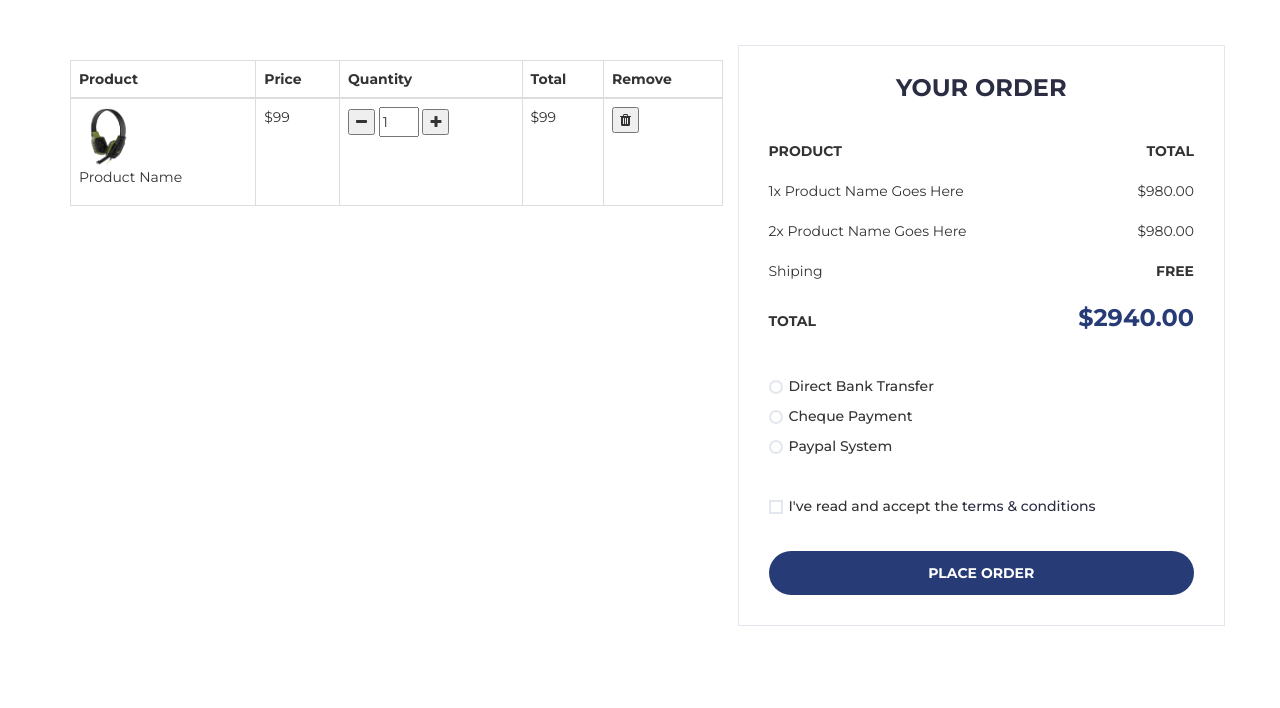
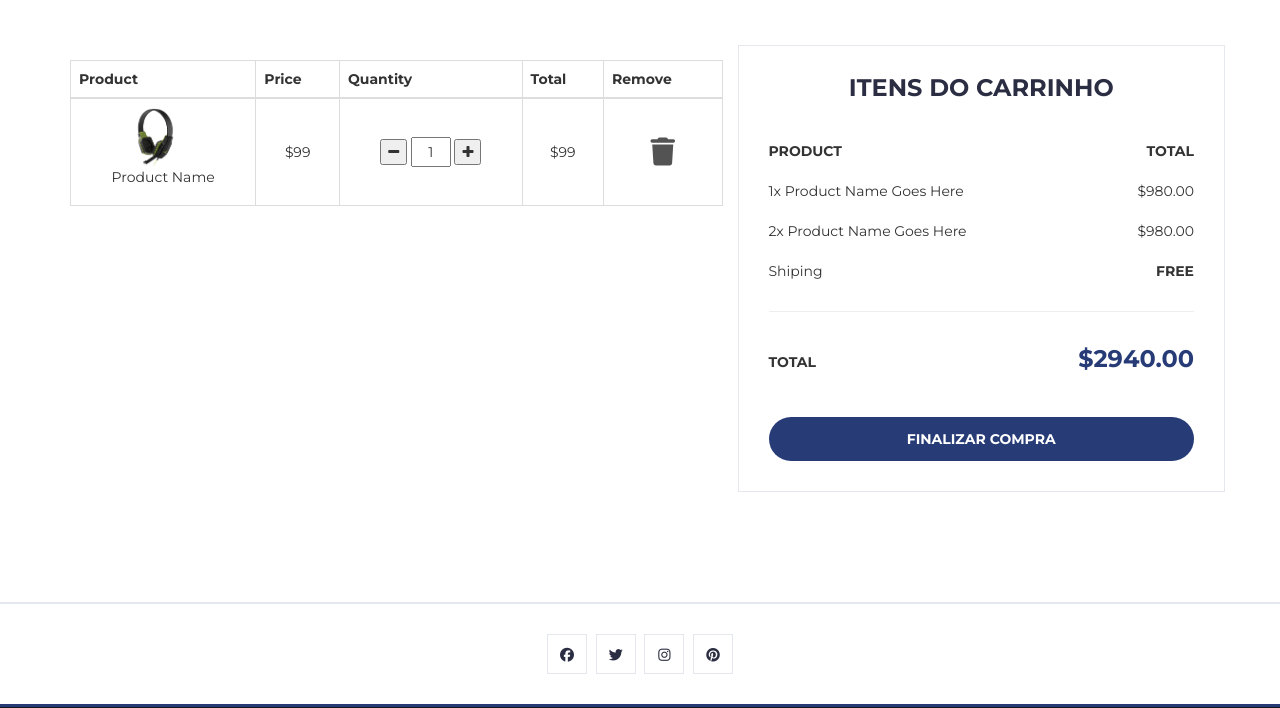
Before and after one commit to Rafaelcerq28/Horizon, a Django app: page /cart in a window 1280 px wide. Shown: the part 207-915 px from the top of the page. Run offline with Django 3.2, Linux system fonts and the light colour scheme; some libraries are stand-ins or nearby versions.

Commit message:
pagina de prodduto e carrinho

```diff
--- a/horizon/ecommerce/static/css/style.css
+++ b/horizon/ecommerce/static/css/style.css
@@ -2206,3 +2206,13 @@ textarea.input {
   width: 40px;
   height: 30px;
 }
+
+.carttr {
+  padding-right: 0px;
+  vertical-align: middle;
+  text-align: center;
+}
+
+.carttd {
+  vertical-align: middle;
+}
--- a/horizon/ecommerce/templates/ecommerce/cart.html
+++ b/horizon/ecommerce/templates/ecommerce/cart.html
@@ -25,23 +25,23 @@
                                         </tr>
                                     </thead>
                                     <tbody class="align-middle">
-                                        <tr>
-                                            <td>
+                                        <tr class="carttr">
+                                            <td style="vertical-align: middle;">
                                                 <div class="img">
                                                     <a href="#"><img class="imgcart" src="{% static 'img/razer.jpg' %}" alt="Image"></a>
                                                     <p>Product Name</p>
                                                 </div>
                                             </td>
-                                            <td>$99</td>
-                                            <td>
+                                            <td style="vertical-align: middle;">$99</td>
+                                            <td style="vertical-align: middle;">
                                                 <div class="qty">
                                                     <button class="btn-minus"><i class="fa fa-minus"></i></button>
-                                                    <input class= "inputcart" type="text" value="1">
+                                                    <input class= "inputcart" type="text" value="1" style="text-align: center;">
                                                     <button class="btn-plus"><i class="fa fa-plus"></i></button>
                                                 </div>
                                             </td>
-                                            <td>$99</td>
-                                            <td><button><i class="fa fa-trash"></i></button></td>
+                                            <td style="vertical-align: middle;">$99</td>
+                                            <td style="vertical-align: middle;"><span><i style="color: rgb(84, 83, 83);" class="fas fa-trash fa-2x"></i></span></td>
                                         </tr>
                                     </tbody>
                                 </table>
@@ -53,7 +53,7 @@
 					<!-- Order Details -->
 					<div class="col-md-5 order-details">
 						<div class="section-title text-center">
-							<h3 class="title">Your Order</h3>
+							<h3 class="title">Itens do Carrinho</h3>
 						</div>
 						<div class="order-summary">
 							<div class="order-col">
@@ -74,51 +74,13 @@
 								<div>Shiping</div>
 								<div><strong>FREE</strong></div>
 							</div>
+                            <hr>
 							<div class="order-col">
 								<div><strong>TOTAL</strong></div>
 								<div><strong class="order-total">$2940.00</strong></div>
 							</div>
 						</div>
-						<div class="payment-method">
-							<div class="input-radio">
-								<input type="radio" name="payment" id="payment-1">
-								<label for="payment-1">
-									<span></span>
-									Direct Bank Transfer
-								</label>
-								<div class="caption">
-									<p>Lorem ipsum dolor sit amet, consectetur adipisicing elit, sed do eiusmod tempor incididunt ut labore et dolore magna aliqua.</p>
-								</div>
-							</div>
-							<div class="input-radio">
-								<input type="radio" name="payment" id="payment-2">
-								<label for="payment-2">
-									<span></span>
-									Cheque Payment
-								</label>
-								<div class="caption">
-									<p>Lorem ipsum dolor sit amet, consectetur adipisicing elit, sed do eiusmod tempor incididunt ut labore et dolore magna aliqua.</p>
-								</div>
-							</div>
-							<div class="input-radio">
-								<input type="radio" name="payment" id="payment-3">
-								<label for="payment-3">
-									<span></span>
-									Paypal System
-								</label>
-								<div class="caption">
-									<p>Lorem ipsum dolor sit amet, consectetur adipisicing elit, sed do eiusmod tempor incididunt ut labore et dolore magna aliqua.</p>
-								</div>
-							</div>
-						</div>
-						<div class="input-checkbox">
-							<input type="checkbox" id="terms">
-							<label for="terms">
-								<span></span>
-								I've read and accept the <a href="#">terms & conditions</a>
-							</label>
-						</div>
-						<a href="#" class="primary-btn order-submit">Place order</a>
+						<a href="#" class="primary-btn order-submit">Finalizar Compra</a>
 					</div>
 					<!-- /Order Details -->
 				</div>
```
